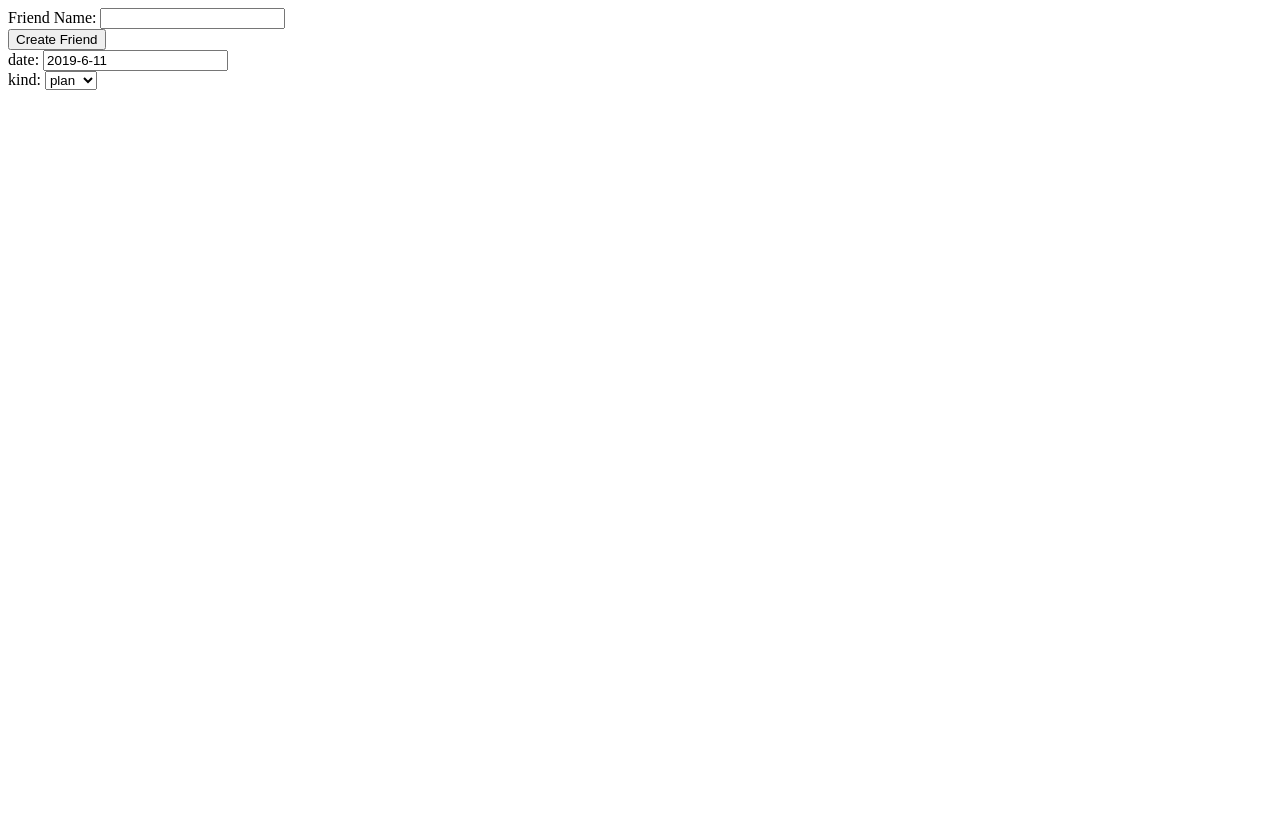
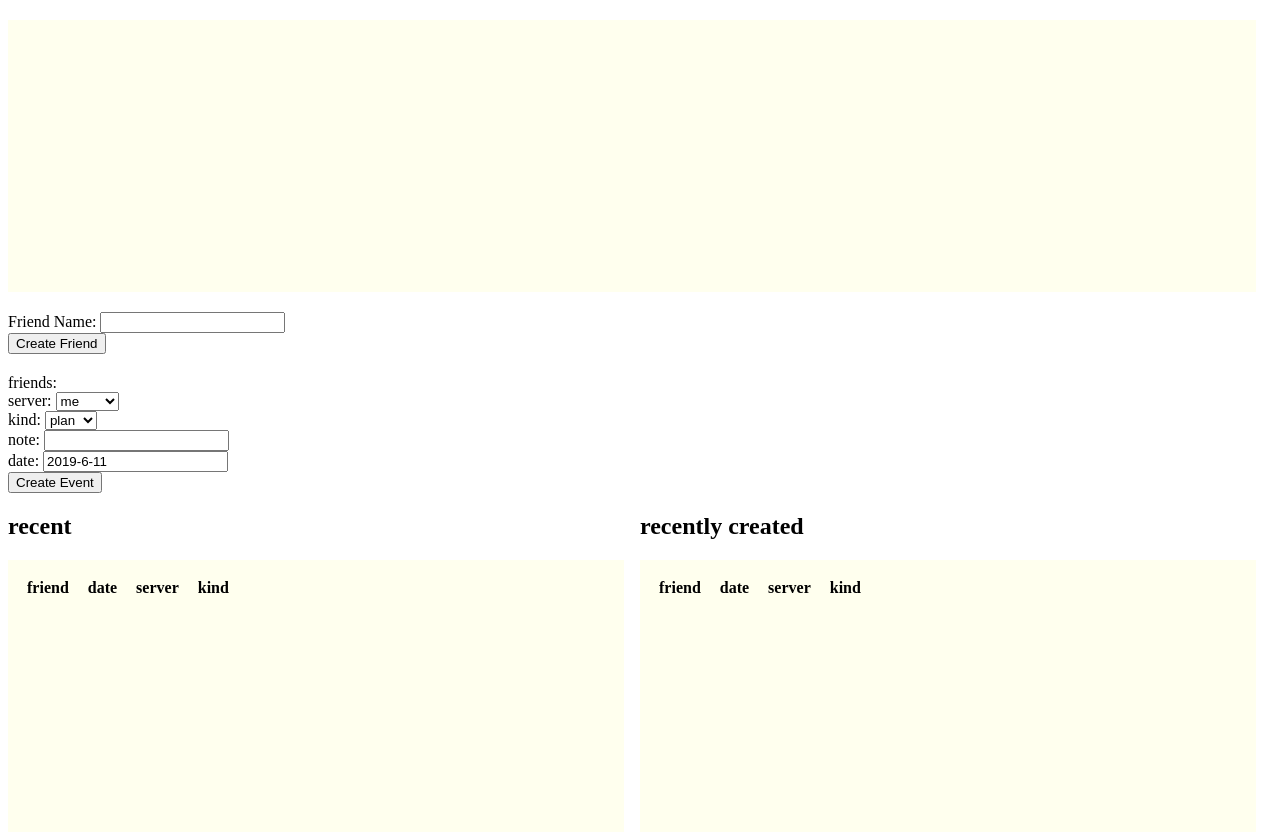
Before and after one commit to dansgithubuser/SocialTennis, a Django app: page / in a window 1280 px wide. Before the commit the page ends 90 px from the top, so only its background shows below. Run offline with Django 3.2, Linux system fonts and the light colour scheme; the visitor is signed in with stand-in values (Sample User, id 1); data comes from the database, SQL or seed files in the repository; data that the repository does not hold is empty.

Commit message:
initial vision
- charts
- ranking
- event notes
- event created_at
- inline style
- recent events
- recently created events
- create multiple events
- get rid of superfluous /home

```diff
--- a/SocialTennis/templates/base.html
+++ b/SocialTennis/templates/base.html
@@ -3,11 +3,6 @@
   <head>
     <title>Social Tennis - {% block title %}{% endblock %}</title>
     <meta charset="utf-8">
-
-    {% load static %}
-      <link rel="stylesheet" type="text/css" href="{% static 'socialtennis/styles.css' %}">
-
-
   </head>
 
   <body>
--- a/SocialTennis/templates/home.html
+++ b/SocialTennis/templates/home.html
@@ -5,52 +5,206 @@
 {% endblock %}
 
 {% block content %}
+  {% if request.user.is_authenticated %}
     <script>
       function e(id){ return document.getElementById(id) }
 
-    function submitEventPrep (friendId) {
-      e(`eventForm${friendId}`).appendChild(e('date'));
-      e(`eventForm${friendId}`).appendChild(e('kind'));
+      function minOver(values, threshold) {
+        for (const i of values)
+          if (i >= threshold)
+            return i;
+        return values[values.length - 1];
       }
+
+      const friends = {{ friends|safe }};
 
       window.onload = () => {
         const now = new Date;
         e('date').value = `${now.getFullYear()}-${now.getMonth() + 1}-${now.getDate()}`;
+        for (const canvas of e('ranking').querySelectorAll('canvas')) {
+          const friend = friends[canvas.id.split('-')[1]];
+          const ctx = canvas.getContext('2d');
+          const w = canvas.width  = canvas.offsetWidth;
+          const h = canvas.height = canvas.offsetHeight;
+          // background
+          ctx.fillStyle = '#eee';
+          ctx.fillRect(0, 0, w, h);
+          // no events
+          if (friend.events.length == 0) continue;
+          // drawing infrastructure
+          for (const i of friend.events) i.date = Date.parse(i.date);
+          const dW = 7 * 24 * 60 * 60 * 1000; // duration of week
+          const tF = Date.parse(e('date').value); // final time
+          const wW = minOver([1, 4, 12, 52], (tF - friend.events[0].date) / dW); // window in weeks
+          const tI = tF - wW * dW; // initial time
+          const pW = w / wW; // pixels per week
+          function plot(event) {
+            var y;
+            switch (event.server) {
+              case 'me': y = 0; break;
+              case 'neither': y = h / 2; break;
+              case 'them': y = h; break;
+            }
+            var style = '#000';
+            switch (event.kind) {
+              case 'plan': style = '#ff0'; break;
+              case 'meet': style = '#0f0'; break;
+            }
+            return {
+              x: pW * (event.date - tI) / dW,
+              y,
+              style,
+            };
+          }
+          function draw(event) {
+            pl = plot(event, w, h);
+            ctx.beginPath();
+            ctx.arc(pl.x, pl.y, h / 4, 0, 2 * Math.PI);
+            ctx.fillStyle = pl.style;
+            ctx.fill();
+          }
+          // weeks
+          ctx.fillStyle = '#ddd';
+          for (var i = 0; i < wW; i += 2)
+            ctx.fillRect(pW * i, 0, pW, h);
+          // multiple events
+          ctx.strokeStyle = 'black';
+          ctx.lineWidth = h / 8;
+          ctx.beginPath();
+          pl = plot(friend.events[0], w, h);
+          ctx.moveTo(pl.x, pl.y);
+          for (var i = 1; i < friend.events.length; ++i) {
+            pl = plot(friend.events[i], w, h);
+            ctx.lineTo(pl.x, pl.y);
+          }
+          ctx.stroke();
+          for (const event of friend.events) draw(event, ctx, w, h);
+        }
       };
     </script>
 
+    <style>
+      .row {
+        display: flex;
+      }
+
+      .column {
+        flex: 1;
+      }
+
+      .scroll {
+        height: 15em;
+        overflow-y: scroll;
+        margin-right: 1em;
+        padding: 1em;
+        background-color: #ffe;
+      }
+
+      .diagram {
+        height: 1em;
+        width: 100%;
+      }
+
+      td {
+        padding-right: 1em;
+      }
+
+      thead > tr > td {
+        font-weight: bold;
+      }
+    </style>
+
+    <div>
+      <h2></h2>
+      <div class='scroll'>
+        <table id='ranking' style='width:100%'>
+          {% for friend in ranked %}
+            <tr>
+              <td style='width:1%'>{{ friend.name }}</td>
+              <td><canvas id='canvas-{{ friend.id }}' class='diagram'></canvas></td>
+            </tr>
+          {% endfor %}
+        </table>
+      </div>
+    </div>
     <form action="/friend" method="post">
+      <h2></h2>
       Friend Name: <input type="text" name="name"><br>
       <input type="submit" value="Create Friend">
       {% csrf_token %}
     </form>
+    <form action='/event' method='post'>
+      <h2></h2>
+      friends:
+        {% for friend_id, friend in friends.items %}
+          <input type='checkbox' name='friend' value='{{ friend_id }}'>{{ friend.name }}</input>
+        {% endfor %}
+      <br>
+      server: <select id="server" name="server">
+        {% for choice in servers %}
+          <option value="{{ choice.0 }}">{{ choice.1 }}</option>
+        {% endfor %}
+      </select><br>
+      kind: <select id="kind" name="kind">
+        {% for choice in kinds %}
+          <option value="{{ choice.0 }}">{{ choice.1 }}</option>
+        {% endfor %}
+      </select><br>
+      note: <input type="text" name="note"><br>
       date: <input type="text" id="date" name="date"><br>
-  kind: <select id="kind" name="kind">
-    <option value="plan">plan</option>
-    <option value="meet">meet</option>
-  </select>
-
-  <div class="grid-container">
-    {% for friend in friends %}
-      <div class="friend">{{ friend.name }}</div>
-      <div class="server">
-        <form method="post" id="eventForm{{ friend.id }}" onsubmit="return submitEventPrep({{ friend.id }})">
-          <button type="submit" formaction="/event/me/{{ friend.id }}">Me</button>
-          <button type="submit" formaction="/event/them/{{ friend.id }}">Them</button>
-          <button type="submit" formaction="/event/neither/{{ friend.id }}">Neither</button>
-          <br><br>
+      <input type="submit" value="Create Event">
       {% csrf_token %}
     </form>
+    <div class='row'>
+      <div class='column'>
+        <h2>recent</h2>
+        <div class='scroll'>
+          <table>
+            <thead>
+              <td>friend</td>
+              <td>date</td>
+              <td>server</td>
+              <td>kind</td>
+            </thead>
+            {% for i in recent_events %}
+              <tr>
+                <td>{{ i.friend.name }}</td>
+                <td>{{ i.date }}</td>
+                <td>{{ i.server }}</td>
+                <td>{{ i.kind }}</td>
+              </tr>
+            {% endfor %}
+          </table>
         </div>
-      <div class="events">
-        {% for event in friend.event_set.all %}
-            {{ event.server }} &nbsp;
-            {{ event.date }} &nbsp;
-            {{ event.kind }} <br>
+      </div>
+      <div class='column'>
+        <h2>recently created</h2>
+        <div class='scroll'>
+          <table>
+            <thead>
+              <td>friend</td>
+              <td>date</td>
+              <td>server</td>
+              <td>kind</td>
+            </thead>
+            {% for i in recently_created_events %}
+              <tr>
+                <td>{{ i.friend.name }}</td>
+                <td>{{ i.date }}</td>
+                <td>{{ i.server }}</td>
+                <td>{{ i.kind }}</td>
+              </tr>
             {% endfor %}
+          </table>
         </div>
-    {% endfor %}
       </div>
-
-
+    </div>
+  {% else %}
+    <div>
+      <a href='/signup'>sign up</a>
+    </div>
+      <a href='/login'>log in</a>
+    <div>
+    </div>
+  {% endif %}
 {% endblock %}
--- a/SocialTennis/urls.py
+++ b/SocialTennis/urls.py
@@ -5,8 +5,7 @@ from django.contrib.auth import views as auth_views
 urlpatterns = [
     path('', views.home),
     path('signup', views.signup),
-    path('home', views.home),
     path('login', auth_views.LoginView.as_view(template_name='login.html', redirect_field_name='home')),
     path('friend', views.friend),
-    path('event/<slug:server>/<int:friend_id>', views.event),
+    path('event', views.event),
 ]
--- a/SocialTennis/views.py
+++ b/SocialTennis/views.py
@@ -16,32 +16,76 @@ def signup(request):
             raw_password = form.cleaned_data.get('password1')
             user = authenticate(username=username, password=raw_password)
             login(request, user)
-            return redirect('/home')
+            return redirect('/')
     else:
         form = UserCreationForm()
     return render(request, 'signup.html', {'form': form})
 
 def home(request):
-    if not request.user.id:
-        return redirect('/login')
-    friends = models.Friend.objects.filter(user_id=request.user.id).select_related().order_by('id')
-    return render(request, 'home.html', {'friends': friends})
+    context = {}
+    if request.user.id:
+        friends = models.Friend.objects.filter(user_id=request.user.id).select_related()
+        # friends listing
+        context['friends'] = {}
+        for friend in friends:
+            friend.events = sorted(friend.event_set.all(), key=lambda i: i.date)[-5:]
+            context['friends'][friend.id] = {
+                'name': friend.name,
+                'events': [{
+                    'server': i.server,
+                    'kind': i.kind,
+                    'date': i.date.strftime('%Y-%m-%d'),
+                } for i in friend.events],
+            }
+        # choices
+        context['servers'] = models.Event.SERVER_CHOICES
+        context['kinds'] = models.Event.KIND_CHOICES
+        # recent events
+        fortnight_ago = datetime.datetime.now(datetime.timezone.utc) - datetime.timedelta(days=14)
+        events = [j for i in friends for j in i.event_set.all()]
+        context['recently_created_events'] = sorted([i for i in events if i.created_at > fortnight_ago       ], key=lambda i: i.created_at, reverse=True)
+        context['recent_events'          ] = sorted([i for i in events if i.date       > fortnight_ago.date()], key=lambda i: i.date      , reverse=True)
+        # ranking
+        def score(friend):
+            friend.score = 0
+            if friend.events:
+                server = friend.events[0].server
+                date = friend.events[0].date
+                class Today:
+                    def __init__(self):
+                        self.date = datetime.date.today()
+                        self.server = None
+                for i in friend.events[1:] + [Today()]:
+                    days = (i.date - date).days
+                    if server == 'me':
+                        friend.score -= days
+                    elif server == 'them':
+                        friend.score += days
+                    server = i.server
+                days_since_contact = (datetime.date.today() - friend.events[-1].date).days
+                if days_since_contact > 180:
+                    friend.score += 2 * (days_since_contact - 180)
+            print(friend.name, friend.score)
+            return friend
+        context['ranked'] = sorted([score(i) for i in friends], key=lambda i: i.score, reverse=True)
+    return render(request, 'home.html', context)
 
 def friend(request):
     models.Friend.objects.create(
         user_id=request.user.id,
         name=request.POST['name'],
     )
-    return redirect('/home')
+    return redirect('/')
 
-def event(request, server, friend_id):
-    if models.Friend.objects.get(id=friend_id).user_id != request.user.id:
-        return HttpResponse(status=403)
-    year, month, day = [int(i) for i in request.POST['date'].split('-')]
-    models.Event.objects.create(
-        friend_id=friend_id,
-        server=server,
-        kind=request.POST.get('kind'),
-        date=datetime.date(year=year, month=month, day=day),
-    )
-    return redirect('/home')
+def event(request):
+    for friend_id in request.POST.getlist('friend'):
+        if models.Friend.objects.get(id=friend_id).user_id != request.user.id:
+            return HttpResponse(status=403)
+        models.Event.objects.create(
+            friend_id=int(friend_id),
+            server=request.POST['server'],
+            kind=request.POST['kind'],
+            date=datetime.date(*[int(i) for i in request.POST['date'].split('-')]),
+            note=request.POST.get('note'),
+        )
+    return redirect('/')
```
Also changed, not shown: SocialTennis/models.py (+9 -2 lines), SocialTennis/migrations/0007_auto_20190611_1935.py (added). Lines whose indentation alone changed are shown as unchanged.
